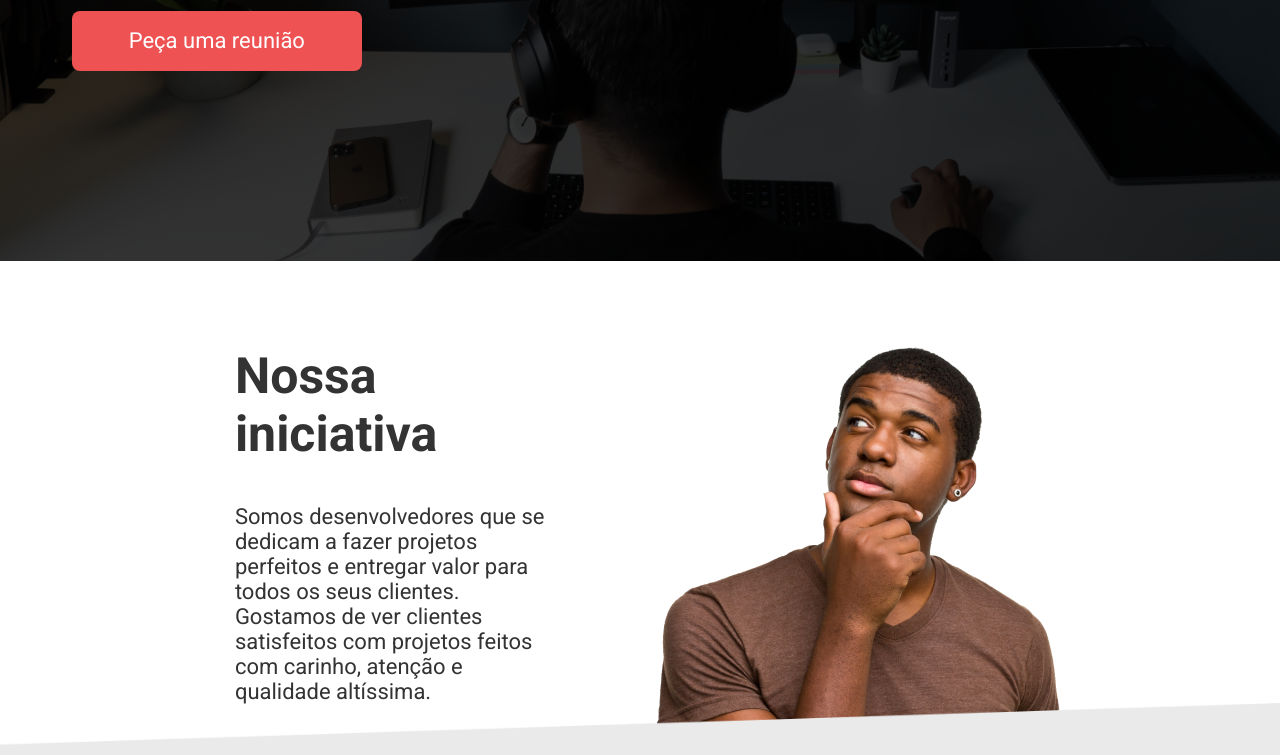
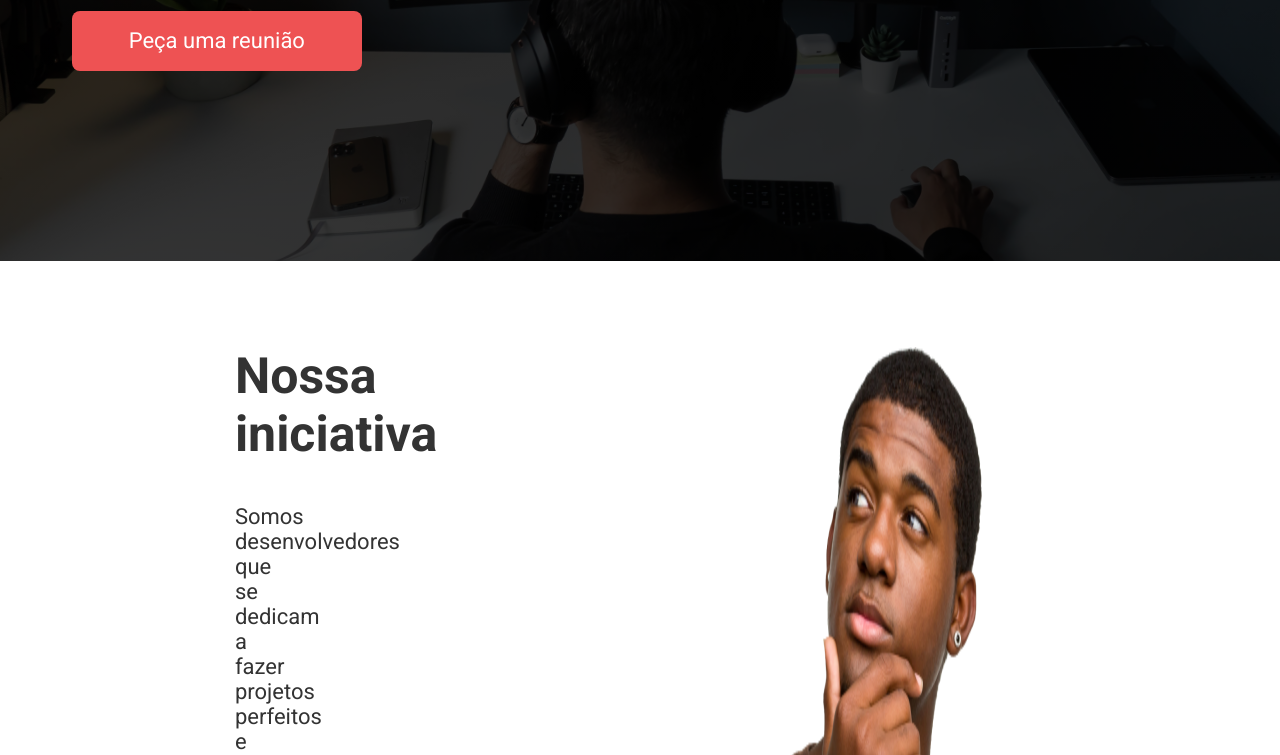
Before and after one commit to luizabchagas/desafio-dev-hall, a plain HTML site: page index.html in a window 1280 px wide. Shown: the part 545-1300 px from the top of the page. Drawn offline with Linux system fonts and the light colour scheme.

Commit message:
Update style.css

```diff
--- a/style.css
+++ b/style.css
@@ -128,7 +128,6 @@ a > img {
 .thinking-man > p,
 span {
   display: inline-block;
-  width: 90%;
 }
 
 .thinking-man > img {
@@ -148,6 +147,7 @@ span {
   color: #333333;
   font-size: 22px;
   font-weight: 400;
+  width: 10%;
 }
 
 .rectangle {
```
